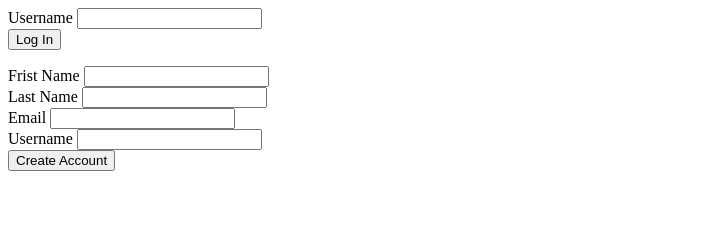
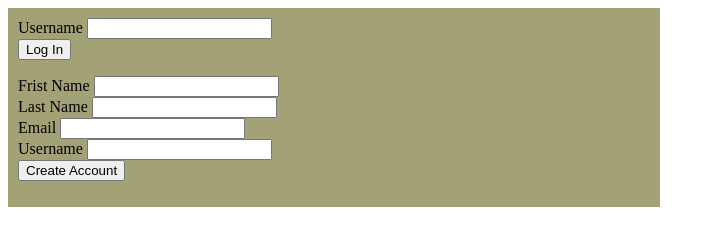
Before and after one commit to sabvega/Project2Individual, a plain HTML site: page login.html in a window 1280 px wide. Shown: the whole page, without its empty margins (0-715 px from the left). Drawn offline with nearby package versions, Linux system fonts and the light colour scheme.

Commit message:
editing login

```diff
--- a/login.html
+++ b/login.html
@@ -4,6 +4,7 @@
     <script src="https://cdn.jsdelivr.net/npm/js-cookie@2/src/js.cookie.min.js"></script>
   </head>
   <body>
+    <div style= " padding: 10px;   background-color: #a2a276; width: 50%">
     <form action="index.html" method="post" id="login">
         <label for="usernameLogin">Username</label>
         <input type="text" id="usernameLogin" name="usernameLogin"/><br>
@@ -25,6 +26,7 @@
 
       <button type="submit" name="submit" id="submit">Create Account</button>
     </form>
+    </div>
   </body>
   <script>
     $("#login").submit(function(event) {
```
